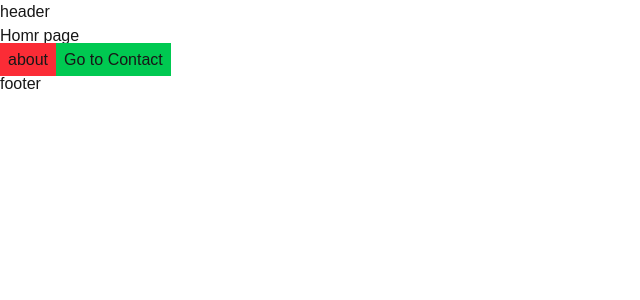
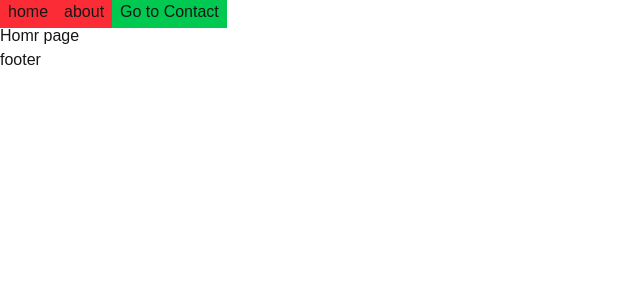
Before and after one commit to SazzadHosen9674/my-next-app, a Next.js app: page / in a window 1280 px wide. Shown: the top 300 px of the page, without its empty margins (0-640 px from the left). Built offline with nearby package versions, Linux system fonts and the light colour scheme.

Commit message:
nav bar link

```diff
--- a/src/app/layout.js
+++ b/src/app/layout.js
@@ -1,5 +1,6 @@
 import { Geist, Geist_Mono } from "next/font/google";
 import "./globals.css";
+import Link from "next/link";
 
 const geistSans = Geist({
   variable: "--font-geist-sans",
@@ -23,10 +24,21 @@ export default function RootLayout({ children }) {
       className={`${geistSans.variable} ${geistMono.variable} h-full antialiased`}
     >
       <body className="min-h-full flex flex-col">
-        <h1>header</h1>
+        <h1>
+          {" "}
+          <Link href="/" className="bg-red-500 p-2 ">
+            home
+          </Link>
+          <Link href="/about" className="bg-red-500 p-2 ">
+            about
+          </Link>
+          <Link href="/contact" className="bg-green-500 p-2">
+            Go to Contact
+          </Link>
+        </h1>
         {children}
         <h2>footer</h2>
-        </body>
+      </body>
     </html>
   );
 }
--- a/src/app/page.js
+++ b/src/app/page.js
@@ -1,13 +1,9 @@
 import Link from "next/link";
 
 export default function Home() {
-
-
   return (
     <div>
       <h1>Homr page </h1>
-     <Link href="/about" className="bg-red-500 p-2 ">about</Link>
-     <Link href="/contact"  className="bg-green-500 p-2">Go to Contact</Link>
     </div>
   );
 }
```
